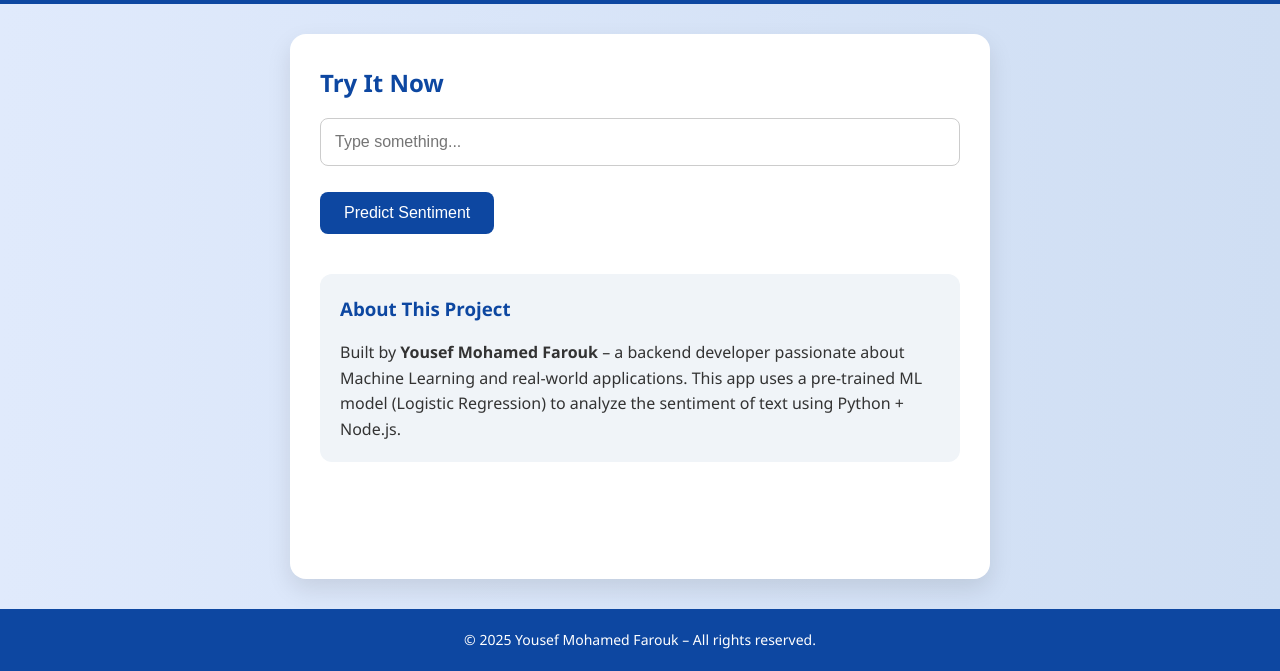
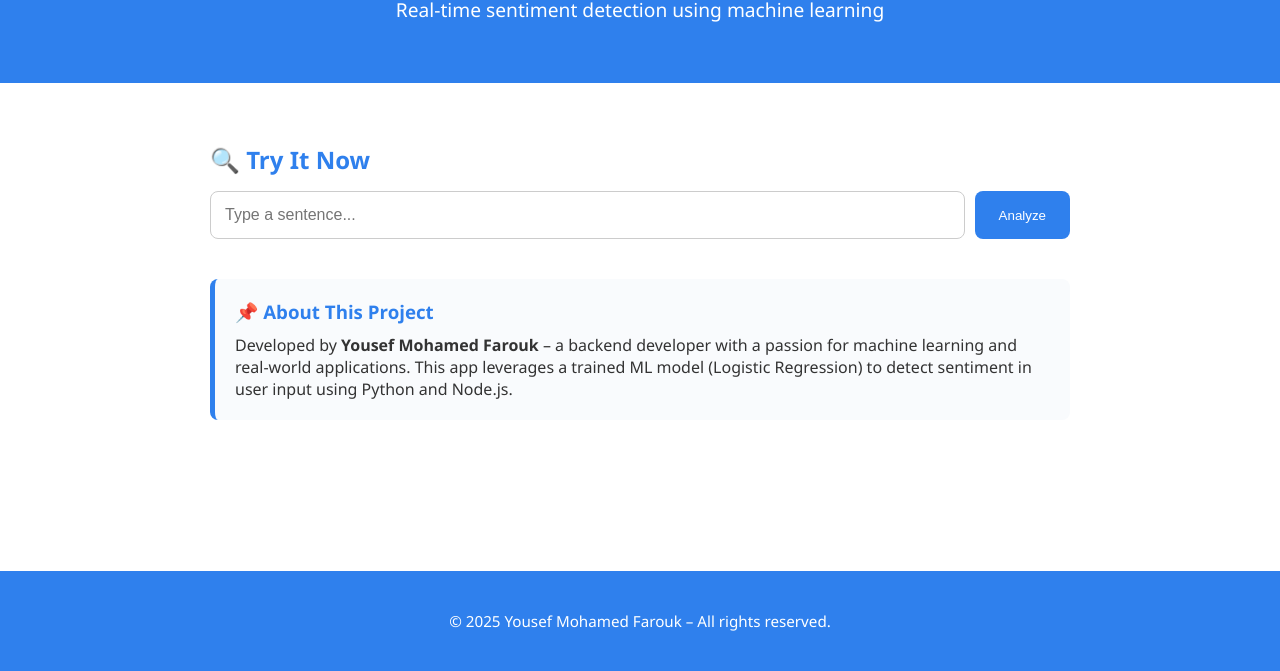
Before and after one commit to 718367/sentiment-app, a website: page public/index.html in a window 1280 px wide. Shown: the part 129-800 px from the top of the page. Drawn offline with Linux system fonts and the light colour scheme.

Commit message:
Update styles and improve frontend

```diff
--- a/public/index.html
+++ b/public/index.html
@@ -1,36 +1,45 @@
 <!DOCTYPE html>
 <html lang="en">
 <head>
-  <meta charset="UTF-8">
-  <meta name="viewport" content="width=device-width, initial-scale=1">
+  <meta charset="UTF-8" />
+  <meta name="viewport" content="width=device-width, initial-scale=1.0" />
   <title>Sentiment Analysis App</title>
-  <link rel="stylesheet" href="style.css">
+  <link rel="stylesheet" href="style.css" />
 </head>
 <body>
 
-  <header>
-    <h1>Sentiment Analysis Web App</h1>
-    <p>Detect sentiment in real-time using Machine Learning</p>
+  <header class="header">
+    <div class="container">
+      <h1>Sentiment Analysis Web App</h1>
+      <p>Real-time sentiment detection using machine learning</p>
+    </div>
   </header>
 
-  <main>
-    <h2>Try It Now</h2>
-    <input type="text" id="inputText" placeholder="Type something..." />
-    <button onclick="sendText()">Predict Sentiment</button>
+  <main class="main">
+    <div class="container">
+      <section class="input-section">
+        <h2>🔍 Try It Now</h2>
+        <div class="input-group">
+          <input type="text" id="inputText" placeholder="Type a sentence..." />
+          <button onclick="sendText()">Analyze</button>
+        </div>
+        <p id="result" class="result hidden"></p>
+      </section>
 
-    <p id="result" class="hidden"></p>
-
-    <div class="summary">
-      <h3>About This Project</h3>
-      <p>
-        Built by <strong>Yousef Mohamed Farouk</strong> – a backend developer passionate about Machine Learning and real-world applications.
-        This app uses a pre-trained ML model (Logistic Regression) to analyze the sentiment of text using Python + Node.js.
-      </p>
+      <section class="summary">
+        <h3>📌 About This Project</h3>
+        <p>
+          Developed by <strong>Yousef Mohamed Farouk</strong> – a backend developer with a passion for machine learning and real-world applications.
+          This app leverages a trained ML model (Logistic Regression) to detect sentiment in user input using Python and Node.js.
+        </p>
+      </section>
     </div>
   </main>
 
-  <footer>
-    &copy; 2025 Yousef Mohamed Farouk – All rights reserved.
+  <footer class="footer">
+    <div class="container">
+      &copy; 2025 Yousef Mohamed Farouk – All rights reserved.
+    </div>
   </footer>
 
   <script src="script.js"></script>
--- a/public/script.js
+++ b/public/script.js
@@ -3,7 +3,7 @@ async function sendText() {
   const resultBox = document.getElementById("result");
 
   // Reset classes
-  resultBox.className = "hidden";
+  resultBox.className = "result hidden";
 
   try {
     const res = await fetch("/predict", {
@@ -16,21 +16,14 @@ async function sendText() {
 
     if (data.sentiment) {
       resultBox.textContent = "Sentiment: " + data.sentiment;
-
-      if (data.sentiment === "positive") {
-        resultBox.className = "positive";
-      } else if (data.sentiment === "negative") {
-        resultBox.className = "negative";
-      } else {
-        resultBox.className = "neutral";
-      }
+      resultBox.className = "result " + data.sentiment;
     } else {
       resultBox.textContent = "Error: No sentiment returned.";
-      resultBox.className = "";
+      resultBox.className = "result";
     }
   } catch (err) {
     resultBox.textContent = "Error connecting to server.";
-    resultBox.className = "";
+    resultBox.className = "result";
     console.error(err);
   }
 }
--- a/public/style.css
+++ b/public/style.css
@@ -1,121 +1,148 @@
-/* Reset and base */
+/* Reset and Base */
 * {
+  margin: 0;
+  padding: 0;
   box-sizing: border-box;
-  padding: 0;
-  margin: 0;
 }
 
 body {
-  font-family: 'Segoe UI', Tahoma, sans-serif;
-  background: linear-gradient(to right, #e0eafc, #cfdef3);
+  font-family: 'Segoe UI', Tahoma, Geneva, Verdana, sans-serif;
+  background: linear-gradient(to right, #f7f9fc, #dbe9f4);
   color: #333;
-  line-height: 1.6;
+  min-height: 100vh;
   display: flex;
   flex-direction: column;
-  min-height: 100vh;
 }
 
-header, footer {
-  background-color: #0d47a1;
-  color: white;
-  text-align: center;
-  padding: 20px 10px;
+/* Container */
+.container {
+  max-width: 900px;
+  margin: auto;
+  padding: 20px;
 }
 
-main {
-  flex: 1;
-  max-width: 700px;
-  margin: 30px auto;
-  padding: 30px;
-  background-color: white;
-  border-radius: 16px;
-  box-shadow: 0 10px 25px rgba(0, 0, 0, 0.1);
+/* Header */
+.header {
+  background-color: #2f80ed;
+  color: #fff;
+  text-align: center;
+  padding: 40px 20px;
+  box-shadow: 0 4px 10px rgba(0, 0, 0, 0.05);
 }
 
-h1, h2, h3 {
-  margin-bottom: 16px;
-  color: #0d47a1;
+.header h1 {
+  font-size: 2.5rem;
+  margin-bottom: 10px;
+}
+
+.header p {
+  font-size: 1.2rem;
+  font-weight: 300;
+}
+
+/* Main */
+.main {
+  flex: 1;
+  background: #fff;
+  padding: 40px 20px;
+}
+
+.input-section h2 {
+  color: #2f80ed;
+  margin-bottom: 15px;
+}
+
+.input-group {
+  display: flex;
+  gap: 10px;
+  flex-wrap: wrap;
+  margin-bottom: 20px;
 }
 
 input[type="text"] {
-  width: 100%;
+  flex: 1;
   padding: 14px;
+  border: 1px solid #ccc;
   border-radius: 8px;
-  border: 1px solid #ccc;
-  font-size: 16px;
-  margin-bottom: 12px;
+  font-size: 1rem;
 }
 
 button {
-  padding: 12px 24px;
-  background-color: #0d47a1;
-  color: white;
+  padding: 14px 24px;
+  background-color: #2f80ed;
+  color: #fff;
+  font-weight: 500;
   border: none;
   border-radius: 8px;
-  font-size: 16px;
   cursor: pointer;
-  transition: background 0.3s;
+  transition: all 0.3s ease;
 }
 
 button:hover {
-  background-color: #1565c0;
+  background-color: #1c64d1;
+  transform: scale(1.02);
 }
 
-#result {
-  margin-top: 20px;
-  font-size: 18px;
+/* Result */
+.result {
+  font-size: 1.3rem;
   font-weight: bold;
-  padding: 10px 16px;
+  padding: 15px;
   border-radius: 8px;
+  margin-top: 10px;
   display: inline-block;
+}
+
+.result.positive {
+  background-color: #e1f7e7;
+  color: #219653;
+}
+
+.result.negative {
+  background-color: #ffe1e1;
+  color: #d32f2f;
+}
+
+.result.neutral {
+  background-color: #f1f1f1;
+  color: #555;
 }
 
 .hidden {
   display: none;
 }
 
-.positive {
-  background-color: #e6f4ea;
-  color: #2e7d32;
-  border: 1px solid #a5d6a7;
-}
-
-.negative {
-  background-color: #fdecea;
-  color: #c62828;
-  border: 1px solid #ef9a9a;
-}
-
-.neutral {
-  background-color: #fff8e1;
-  color: #f9a825;
-  border: 1px solid #ffe082;
-}
-
+/* Summary */
 .summary {
   margin-top: 40px;
   padding: 20px;
-  background-color: #f0f4f8;
-  border-radius: 12px;
+  background: #f9fbfd;
+  border-left: 5px solid #2f80ed;
+  border-radius: 8px;
 }
 
-footer {
-  font-size: 14px;
-  margin-top: auto;
+.summary h3 {
+  color: #2f80ed;
+  margin-bottom: 10px;
 }
 
-/* Responsive Design */
+/* Footer */
+.footer {
+  background-color: #2f80ed;
+  color: #fff;
+  text-align: center;
+  padding: 20px;
+  font-size: 0.95rem;
+}
+
+/* Responsive */
 @media (max-width: 600px) {
-  main {
-    padding: 20px;
+  .input-group {
+    flex-direction: column;
   }
 
-  input[type="text"] {
-    font-size: 14px;
-  }
-
+  input[type="text"],
   button {
     width: 100%;
-    font-size: 14px;
   }
 }
```
Also changed, not shown: public/404.html (added, +33 -0 lines), .github/workflows/firebase-hosting-merge.yml (added), .github/workflows/firebase-hosting-pull-request.yml (added), firebase.json (added), 3 other files.
